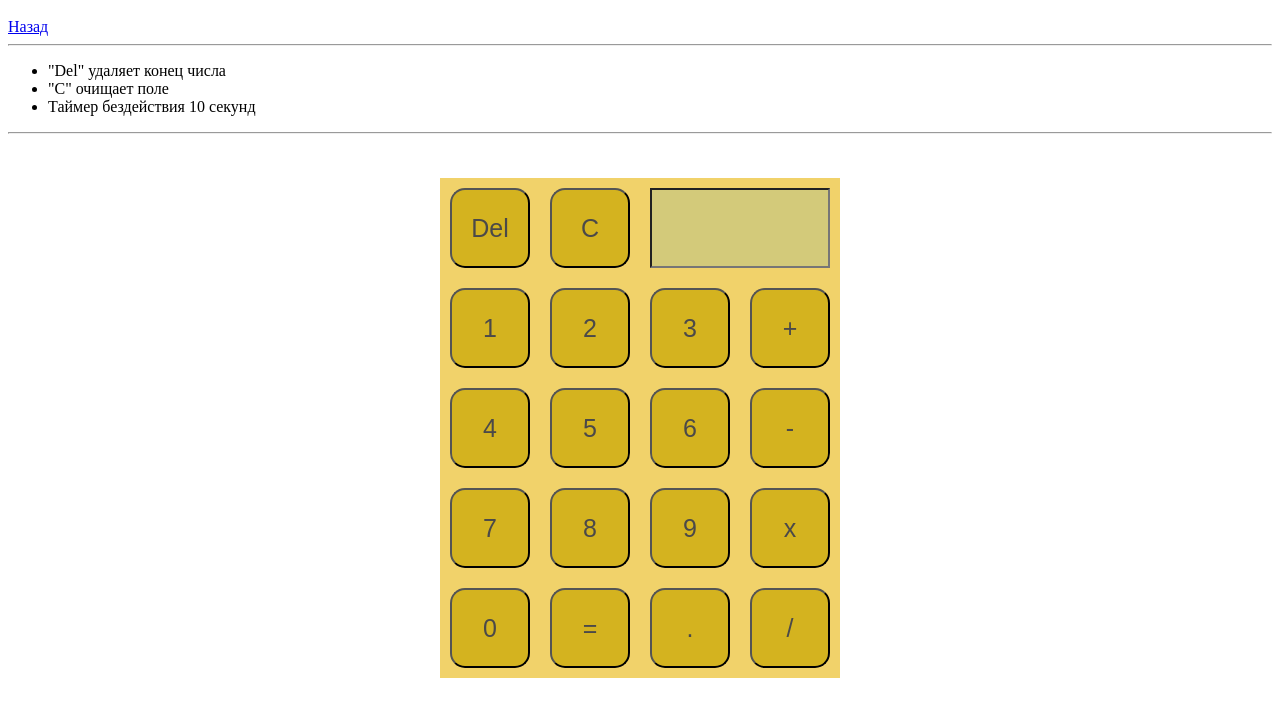
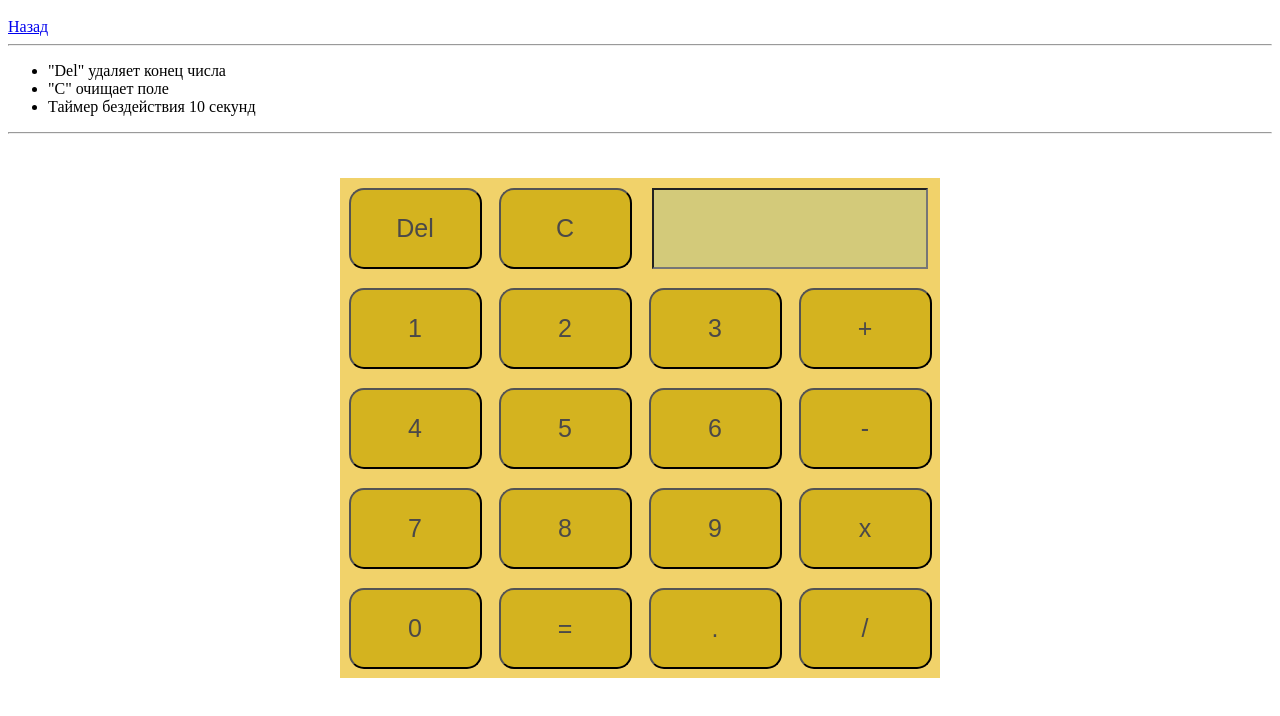
Before and after one commit to Ursarkar/iTech, a plain HTML site: page calc.html in a window 1280 px wide. Shown: the part 48-764 px from the top of the page. Drawn offline with Linux system fonts and the light colour scheme.

Commit message:
округление/%размеров таблицы

```diff
--- a/calc_script.js
+++ b/calc_script.js
@@ -1,28 +1,37 @@
 function numtarget(val){
-    document.getElementById("val").value+=val
+    document.getElementById("val").value+=val;
 }
 
 function ans()
 {
-    var a = document.getElementById("val").value
-    var b = eval(a)
+    var a = document.getElementById("val").value;
+    var b = eval(a);
     if (b==Infinity){
-        document.getElementById("val").value = "Деление на 0"
-        setInterval("cl()", 3000)}
-    else{document.getElementById("val").value = b}
+        document.getElementById("val").value = "Деление на 0";
+        setInterval("cl()", 3000);}
+    else{document.getElementById("val").value = b.toFixed(5)}
+ /*   else{c=b.toString();
+        if (c[11]>=5){
+            c[10]=c[10]+1;
+            c=c.substring(0,11);
+        }
+        else{
+            c=c.substring(0,11);
+        }
+        document.getElementById("val").value=c;}*/
 }
 
 function cl(){
-    document.getElementById("val").value=""
+    document.getElementById("val").value="";
 }
 
 function del(){
     var a=document.getElementById("val").value
    // var b = eval(a.slice(0,-1))
-   var b = a.slice(0,-1)
+   var b = a.slice(0,-1);
     if (b==undefined || b=='-'){
-        b=""}
-    document.getElementById("val").value = b
+        b="";}
+    document.getElementById("val").value = b;
 }
 
 var sleep=0;
@@ -32,10 +41,9 @@ document.onmousemove = activeUser;
 function activeUser() {
     sleep=0;
 }
+
 function updateChat() {
   if (sleep>=10) {
         cl();
-        return;
   }
-
 }
--- a/style_calc.css
+++ b/style_calc.css
@@ -1,5 +1,5 @@
 table{
-    width:400;
+    width:600;
     height: 500;
     background: rgb(241, 210, 106);
     border-collapse: collapse;
@@ -7,7 +7,7 @@ table{
 }
 
 td {
-    /*border:1px solid black;*/
+   /*border:1px solid black;*/
     width:25%;
     height:20%;
     vertical-align: middle;
@@ -19,16 +19,16 @@ td {
     border-radius: 15px;
     background:rgb(212, 179, 31);
     color:rgb(75, 73, 73);
-    width:80px;
-    height:80px;
+    width:95%;
+    height:90%;
     font-size: 25px;
 }
 
 .wind{
     /*direction:RTL;*/
     background: rgb(211, 202, 122);
-    height:80px;
-    width:180px;
+    height:90%;
+    width:95%;
     font-size: 30px;
     text-align: right;
 }
```
